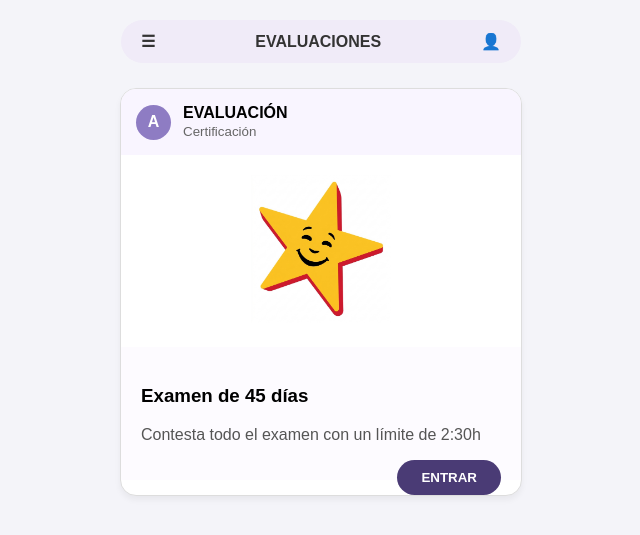
After one commit to michgi652-alt/entrenamiento_carlsjr, a Flask app: page /evaluaciones in a window 1280 px wide. The commit adds this page. Shown: the top 535 px of the page, without its empty margins (319-959 px from the left). Run offline with Flask 3, Linux system fonts and the light colour scheme.

Commit message:
Agregada vista de evaluaciones

```diff
--- a/app.py
+++ b/app.py
@@ -22,5 +22,9 @@ def cursos():
 def perfil():
     return render_template('perfil.html')
 
+@app.route('/evaluaciones')
+def evaluaciones():
+    return render_template('evaluaciones.html')
+
 if __name__ == '__main__':
     app.run(debug=True)
--- /dev/null
+++ b/templates/evaluaciones.html
@@ -0,0 +1,108 @@
+<!DOCTYPE html>
+<html lang="es">
+<head>
+    <meta charset="UTF-8">
+    <meta name="viewport" content="width=device-width, initial-scale=1.0">
+    <title>Evaluaciones</title>
+    <style>
+        body {
+            font-family: Arial, sans-serif;
+            background-color: #f4f4f9;
+            margin: 0;
+            padding: 20px;
+            display: flex;
+            flex-direction: column;
+            align-items: center;
+        }
+        .header {
+            width: 100%;
+            max-width: 400px;
+            background: #f0ebf8;
+            border-radius: 25px;
+            padding: 12px 20px;
+            display: flex;
+            justify-content: space-between;
+            align-items: center;
+            box-sizing: border-box;
+            font-weight: bold;
+            color: #333;
+        }
+        .card {
+            width: 100%;
+            max-width: 400px;
+            background: #fff;
+            border: 1px solid #ddd;
+            border-radius: 16px;
+            margin-top: 25px;
+            overflow: hidden;
+            box-shadow: 0 4px 6px rgba(0,0,0,0.05);
+        }
+        .card-header {
+            background: #f9f5ff;
+            padding: 15px;
+            display: flex;
+            align-items: center;
+            gap: 12px;
+        }
+        .avatar {
+            width: 35px;
+            height: 35px;
+            background: #8e7cc3;
+            color: white;
+            border-radius: 50%;
+            display: flex;
+            align-items: center;
+            justify-content: center;
+            font-weight: bold;
+        }
+        .card-media {
+            text-align: center;
+            padding: 20px;
+        }
+        .card-media img {
+            width: 140px;
+        }
+        .card-body {
+            background: #fdfbff;
+            padding: 20px;
+        }
+        .btn-entrars {
+            background: #4a3b75;
+            color: white;
+            border: none;
+            padding: 10px 24px;
+            border-radius: 20px;
+            float: right;
+            cursor: pointer;
+            font-weight: bold;
+        }
+    </style>
+</head>
+<body>
+
+    <div class="header">
+        <span>☰</span>
+        <span>EVALUACIONES</span>
+        <span>👤</span>
+    </div>
+
+    <div class="card">
+        <div class="card-header">
+            <div class="avatar">A</div>
+            <div>
+                <strong>EVALUACIÓN</strong><br>
+                <small style="color: #666;">Certificación</small>
+            </div>
+        </div>
+        <div class="card-media">
+            <img src="{{ url_for('static', filename='images/star.png') }}" alt="Estrella">
+        </div>
+        <div class="card-body">
+            <h3>Examen de 45 días</h3>
+            <p style="color: #555;">Contesta todo el examen con un límite de 2:30h</p>
+            <button class="btn-entrars">ENTRAR</button>
+        </div>
+    </div>
+
+</body>
+</html>
--- a/templates/inicio.html
+++ b/templates/inicio.html
@@ -249,7 +249,7 @@
             <!-- Opciones del menú -->
             <div class="dropdown-menu" id="dropdownMenu">
                 <a href="cursos" class="dropdown-item">Cursos</a>
-                <a href="#" class="dropdown-item">Evaluaciones</a>
+                <a href="evaluaciones" class="dropdown-item">Evaluaciones</a>
                 <a href="#" class="dropdown-item">Certificados</a>
             </div>
         </div>
```
